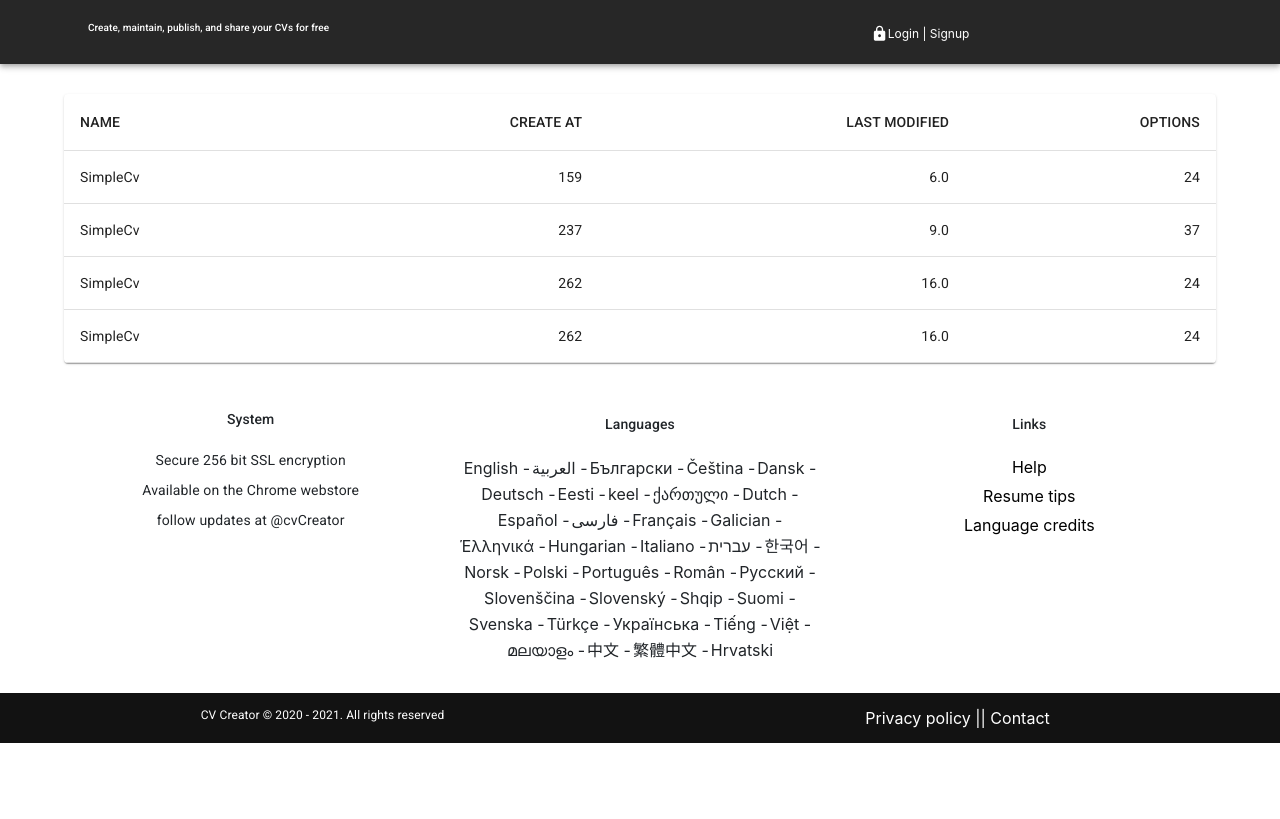
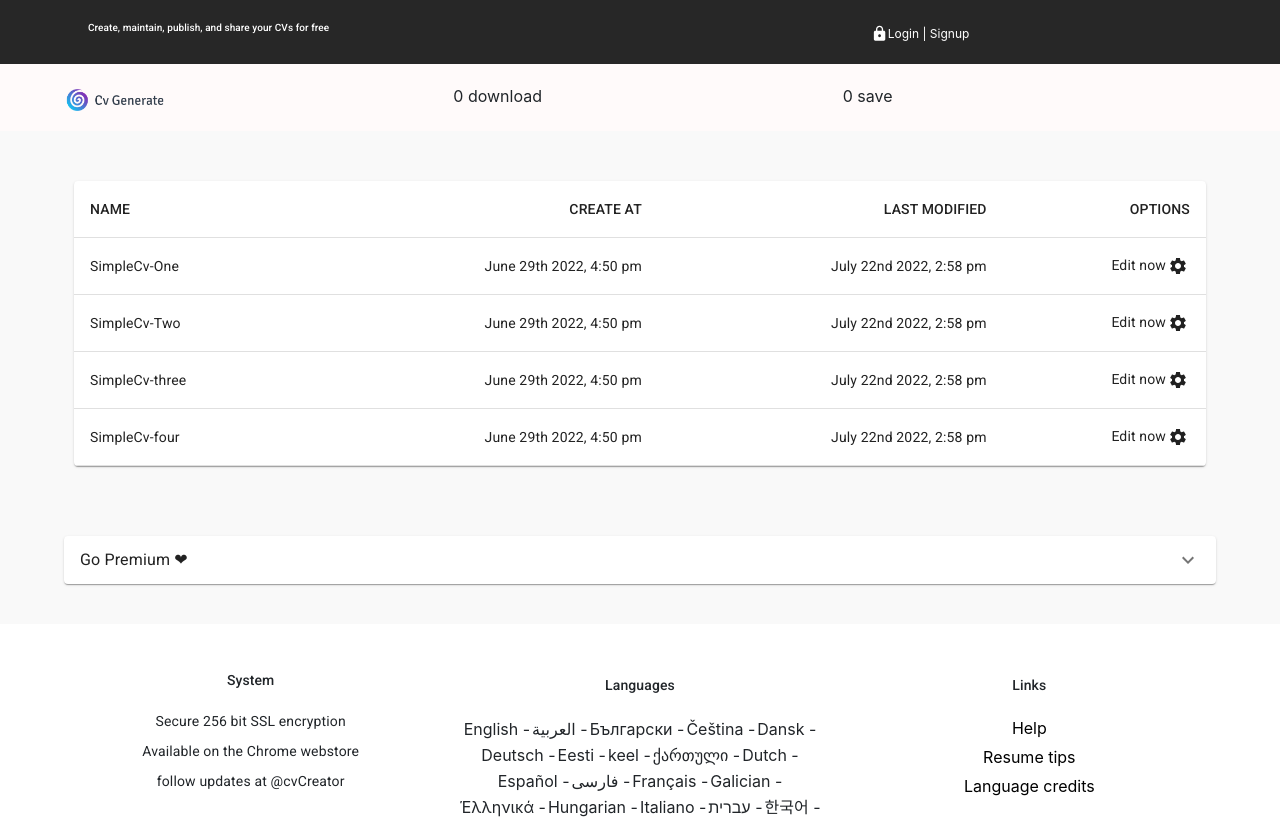
Before and after one commit to hossamabdulmagid/mui-react, a React (Create React App) app: page /old-cv in a window 1280 px wide. Shown: the top 819 px of the page. Built offline with nearby package versions, Linux system fonts and the light colour scheme.

Commit message:
updated old -cv accordion

```diff
--- a/src/pages/help/help.component.tsx
+++ b/src/pages/help/help.component.tsx
@@ -65,7 +65,7 @@ const Help: React.FC = (): JSX.Element => {
 
                             }} />
                     </Grid>
-                    <Grid xs={12} md={4}
+                    <Grid item xs={12} md={4}
                         sx={{
                             textAlign: 'right',
                             borderBottom: '1 px soild darkgrey',
@@ -86,7 +86,7 @@ const Help: React.FC = (): JSX.Element => {
                 </Grid>
                 <hr />
                 <Grid container spacing={2} sx={{ textAlign: 'left' }}>
-                    <Grid xs={12} md={6} sx={{ margin: '0 auto' }}>
+                    <Grid item xs={12} md={6} sx={{ margin: '0 auto' }}>
                         <Typography sx={{ fontWeight: '200', fontSize: '21px', padding: '10px', }}>
                             Adding and ordering CV sections
                         </Typography>
@@ -102,7 +102,7 @@ const Help: React.FC = (): JSX.Element => {
                             }}
                         />
                     </Grid>
-                    <Grid xs={12} md={6} sx={{ textAlign: 'right', borderBottom: '1 px soild darkgrey', marginTop: '5px' }}>
+                    <Grid item xs={12} md={6} sx={{ textAlign: 'right', borderBottom: '1 px soild darkgrey', marginTop: '5px' }}>
                         <Typography sx={{ fontSize: '11px', padding: '5px', marginTop: '5px', marginBottom: '15px' }}>
                             A CV consists of several sections,
                             Work experience, Education, References and so forth.
@@ -115,7 +115,7 @@ const Help: React.FC = (): JSX.Element => {
                 </Grid>
                 <hr />
                 <Grid container spacing={2} sx={{ textAlign: '' }}>
-                    <Grid xs={12} md={12} sx={{ margin: '0 auto', }}>
+                    <Grid item xs={12} md={12} sx={{ margin: '0 auto', }}>
                         <Stack sx={{ textAlign: '', margin: '0 auto' }}>
                             <Typography sx={{ fontWeight: '200', fontSize: '21px', padding: '10px', }}>
                                 Renaming sections
@@ -141,7 +141,7 @@ const Help: React.FC = (): JSX.Element => {
                 </Grid>
                 <hr />
                 <Grid container spacing={2} sx={{ textAlign: '' }}>
-                    <Grid xs={12} md={6} sx={{ margin: '0 auto' }}>
+                    <Grid item xs={12} md={6} sx={{ margin: '0 auto' }}>
                         <Typography sx={{ fontWeight: '200', fontSize: '21px', padding: '10px', }}>
                             Adding entries in special sections
                         </Typography>
@@ -157,7 +157,7 @@ const Help: React.FC = (): JSX.Element => {
                             }}
                         />
                     </Grid>
-                    <Grid xs={12} md={6} sx={{ textAlign: 'right', borderBottom: '1 px soild darkgrey', marginTop: '5px' }}>
+                    <Grid item xs={12} md={6} sx={{ textAlign: 'right', borderBottom: '1 px soild darkgrey', marginTop: '5px' }}>
                         <Typography sx={{ fontSize: '11px', padding: '5px', marginTop: '5px', marginBottom: '15px' }}>
                             Work experience and Education are special sections to which you can add multiple entries, that is, details of your past jobs and schooling.
                             To add a new entry, click the 'Add entry' button.
--- a/src/pages/old-cv/old-cv.component.tsx
+++ b/src/pages/old-cv/old-cv.component.tsx
@@ -1,4 +1,5 @@
-import { Box, Stack, Container, } from "@mui/material";
+import { useState } from 'react';
+import { Box, Stack, Container, Grid, } from "@mui/material";
 import Table from '@mui/material/Table';
 import TableBody from '@mui/material/TableBody';
 import TableCell from '@mui/material/TableCell';
@@ -6,6 +7,15 @@ import TableContainer from '@mui/material/TableContainer';
 import TableHead from '@mui/material/TableHead';
 import TableRow from '@mui/material/TableRow';
 import Paper from '@mui/material/Paper';
+import Accordion from '@mui/material/Accordion';
+import AccordionSummary from '@mui/material/AccordionSummary';
+import AccordionDetails from '@mui/material/AccordionDetails';
+import Typography from '@mui/material/Typography';
+import ExpandMoreIcon from '@mui/icons-material/ExpandMore';
+import Header from '../../component/header/header.component';
+import { LoadingButton } from '@mui/lab';
+import SettingsIcon from '@mui/icons-material/Settings';
+
 const createData = (
     name: string,
     createAt: string,
@@ -16,14 +26,40 @@ const createData = (
 }
 
 const rows = [
-    createData('SimpleCv', "159", "6.0", " 24"),
-    createData('SimpleCv', "237", " 9.0", "37"),
-    createData('SimpleCv', '262', " 16.0", ' 24'),
-    createData('SimpleCv', '262', '16.0', '24'),
+    createData('SimpleCv-One', "June 29th 2022, 4:50 pm	", "July 22nd 2022, 2:58 pm	", "Edit now"),
+    createData('SimpleCv-Two', "June 29th 2022, 4:50 pm	", " July 22nd 2022, 2:58 pm	", "Edit now"),
+    createData('SimpleCv-three', 'June 29th 2022, 4:50 pm	', "July 22nd 2022, 2:58 pm	", 'Edit now'),
+    createData('SimpleCv-four', 'June 29th 2022, 4:50 pm	', 'July 22nd 2022, 2:58 pm	', 'Edit now'),
 ];
 const OldCv: React.FC = (): JSX.Element => {
+
+    const [loading, setLoading] = useState(false);
+
+    const [free, setFree] = useState<string[]>([
+        'Basic templates',
+        'Add custom plain sections to your CV',
+        'Basic rich text editor',
+        '$ 0',
+    ]);
+
+    const [premium, setPremium] = useState<string[]>([
+        '★ Premium templates in addition to the free ones',
+        '★ Add custom plain and special sections(similar to education and work) to your CV',
+        '★ Advanced rich text editor.Choose fonts, text colors and more',
+        '★ One - click e - mail.Send your resume directly to your e - mail easily from your mobile or tablet that doesnt allow file downloads',
+        '★ Continued access to upcoming premium features and templates',
+        '$16 / year',
+    ]);
+
+
+
+
     return (
-        <Box sx={{ margin: '30px' }}>
+        <>
+            <Header />
+            <Box sx={{ backgroundColor: "rgb(249, 249, 249)", padding: "20px", minHeight: 'auto' }}>
+
+                <Box sx={{ margin: '30px', marginBottom: '50px', textAlign: 'center' }}>
                     <Container>
                         <Stack>
                             <TableContainer component={Paper}>
@@ -36,15 +72,22 @@ const OldCv: React.FC = (): JSX.Element => {
                                             <TableCell align="right">OPTIONS</TableCell>
                                         </TableRow>
                                     </TableHead>
-                            <TableBody>
+                                    <TableBody sx={{ textAlign: 'center', margin: '0 auto' }}>
                                         {rows.map((row, idx) => (
                                             <TableRow key={row.name}>
                                                 <TableCell component="th" scope="row">
                                                     {row.name}
                                                 </TableCell>
-                                        <TableCell align="right">{row.createAt}</TableCell>
-                                        <TableCell align="right">{row.lastModified}</TableCell>
-                                        <TableCell align="right">{row.options}</TableCell>
+                                                <TableCell align="right">
+                                                    {row.createAt}
+                                                </TableCell>
+                                                <TableCell align="right">
+                                                    {row.lastModified}
+                                                </TableCell>
+                                                <TableCell align="right">
+                                                    {row.options}
+                                                    <SettingsIcon sx={{ padding: '2px', margin: '0 auto' }} />
+                                                </TableCell>
                                             </TableRow>
                                         ))}
                                     </TableBody>
@@ -53,6 +96,83 @@ const OldCv: React.FC = (): JSX.Element => {
                         </Stack>
                     </Container>
                 </Box>
+                <Box sx={{ marginTop: '50px', padding: '20px' }}>
+                    <Container>
+                        <Accordion>
+                            <AccordionSummary
+                                expandIcon={<ExpandMoreIcon />}
+                                aria-controls="panel1a-content"
+                                id="panel1a-header"
+                            >
+                                <Typography>Go Premium ❤</Typography>
+                            </AccordionSummary>
+                            <AccordionDetails>
+                                <Typography sx={{ fontWeight: 300, fontSize: '13px' }}>
+                                    CV Creator is absolutely FREE with no restrictions,
+                                    but you can get a lot more out of it and support its continued development
+                                    by going premium for a nominal annual subscription fee.
+                                </Typography>
+                                <Grid container spacing={2} sx={{ marginTop: '50px', padding: '20px' }}>
+                                    <Grid item xs={12} md={6}>
+                                        <Typography sx={{ padding: '15px', margin: '0 auto', marginBottom: '10px' }}>
+                                            Free
+                                        </Typography>
+                                        {free && free.map((singleText, idx) => {
+                                            return (
+                                                <Stack key={idx} sx={{ padding: '15px', borderBottom: '1px dotted darkgrey' }}>
+                                                    {singleText}
+                                                </Stack>
+                                            )
+                                        })}
+                                    </Grid>
+                                    <Grid item xs={12} md={6}>
+                                        <Typography sx={{ padding: '15px', margin: '0 auto', marginBottom: '10px' }}>
+                                            Premium
+                                        </Typography>
+                                        {premium && premium.map((singleText, idx) => {
+                                            return (
+                                                <Stack key={idx} sx={{ padding: '15px', borderBottom: '1px dotted darkgrey' }}>
+                                                    {singleText}
+                                                </Stack>
+                                            )
+                                        })}
+
+
+                                        <Stack sx={{ alignItems: 'center', margin: '0 auto', padding: '20px' }}>
+
+                                            <LoadingButton
+                                                variant='contained'
+                                                fullWidth
+                                                type='submit'
+                                                color='success'
+                                                loading={loading}
+                                                sx={{ py: '0.8rem', mt: '1rem' }}
+                                            >
+                                                Upgrade to Premium ♥
+                                            </LoadingButton>
+                                            <img
+                                                src='https://production-1d741-6fa29.firebaseapp.com/paypal.png'
+                                                alt="https://production-1d741-6fa29.firebaseapp.com/paypal.png"
+                                                style={{
+                                                    width: '100px',
+                                                    height: 'auto',
+                                                    padding: 10,
+                                                    margin: 0,
+                                                    border: "12px solid white",
+
+                                                }}
+                                            />
+                                        </Stack>
+
+                                    </Grid>
+                                </Grid>
+                            </AccordionDetails>
+                        </Accordion>
+                    </Container>
+                </Box>
+            </Box>
+
+        </>
 
     )
 }
--- a/src/pages/privcacy-policy/privacy-policy-component.tsx
+++ b/src/pages/privcacy-policy/privacy-policy-component.tsx
@@ -10,7 +10,7 @@ const PrivacyPage: React.FC = (): JSX.Element => {
                 <Container>
                     <Stack>
                         <Grid container spacing={2}>
-                            <Grid xs={12} md={12}>
+                            <Grid item xs={12} md={12}>
                                 <Typography sx={{ fontWeight: '200', paddingTop: '40px' }}>
                                     Terms & Privacy Policy
                                 </Typography>
```
Lines whose indentation alone changed are shown as unchanged.
